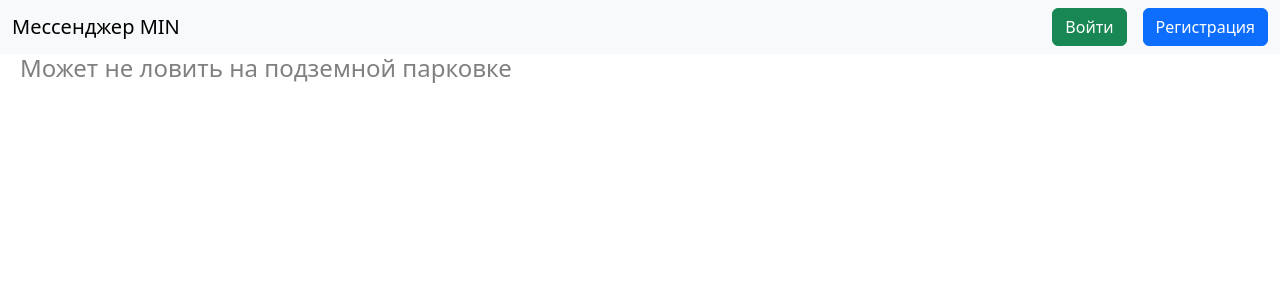
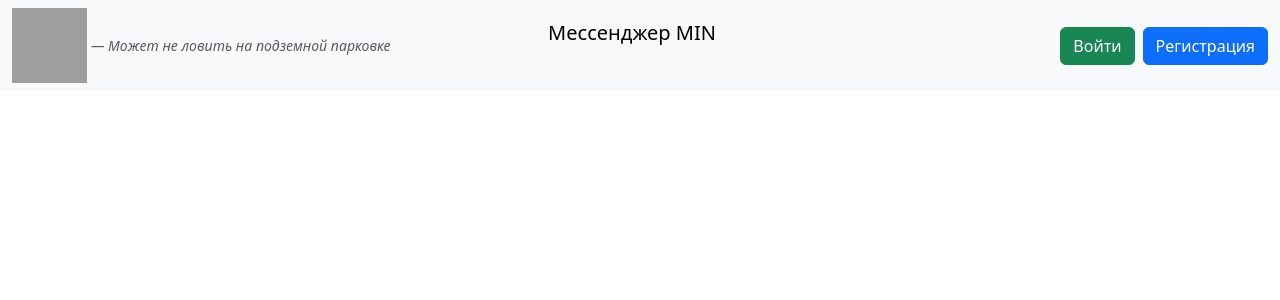
Before and after one commit to NikVinogradoff/messenger-min, a Flask app: page / in a window 1280 px wide. Shown: the top 300 px of the page. Run offline with Flask 3, Linux system fonts and the light colour scheme; grey boxes are pictures that could not be loaded.

Commit message:
Красивый base.html, иконка сайта и пару плейсхолдеров для профиля, основной страницы и чата

```diff
--- a/app.py
+++ b/app.py
@@ -52,6 +52,23 @@ def logout():
     return redirect("/")
 
 
+@app.route("/main_page")
+@login_required
+def main_page():
+    return render_template("main_page.html", title="Главная страница")
+
+@app.route("/chat")
+@login_required
+def chat():
+    return render_template("chat.html", title="Чат")
+
+@app.route("/profile")
+@login_required
+def profile():
+    session = db_session.create_session()
+    user = session.query(User).filter(User.id == current_user.id).first()
+    return render_template("profile.html", title="Профиль", current_user=user)
+
 if __name__ == "__main__":
     db_session.global_init("db/messenger_min.db")
     app.run("127.0.0.1", 8080)
--- a/config.py
+++ b/config.py
@@ -7,12 +7,11 @@ from data.users import User
 
 from forms.login_form import LoginForm
 from forms.register_form import RegisterForm
-from flask_login import LoginManager, login_user, login_required, logout_user
+from flask_login import LoginManager, login_user, login_required, logout_user, current_user
 
 from resources.users_resource import UsersResource, UsersListResource
 
 app = Flask(__name__)
-
 api = Api(app)
 api.add_resource(UsersResource, '/api/users/<int:user_id>')
 api.add_resource(UsersListResource, '/api/users/')
--- a/templates/base.html
+++ b/templates/base.html
@@ -7,34 +7,39 @@
     <link href="https://cdn.jsdelivr.net/npm/bootstrap@5.3.8/dist/css/bootstrap.min.css" rel="stylesheet"
           integrity="sha384-sRIl4kxILFvY47J16cr9ZwB07vP4J8+LH7qKQnuqkuIAvNWLzeN8tE5YBujZqJLB" crossorigin="anonymous">
     <link href="{{ url_for('static', filename='css/style.css') }}" rel="stylesheet">
+    <link rel="shortcut icon" href="{{ url_for('static', filename='img/min_logo.png') }}">
 </head>
 <body>
     <nav class="navbar navbar-expand-lg bg-body-tertiary">
-        <div class="container-fluid">
-            <h1 class="navbar-brand mb-0">Мессенджер MIN</h1>
-            <ul class="navbar-nav">
+        <div class="container-fluid d-flex align-items-center position-relative">
+            <div class="d-flex align-items-center">
                 {% if current_user.is_authenticated %}
-                <li class="nav-item">
-                    <a href="#" class="nav-link">{{ current_user.name }}</a>
-                </li>
-                <li class="nav-item">
-                    <a href="/logout" class="btn btn-danger ms-3">Выйти</a>
-                </li>
+                    <a href="/main_page" class="nav-link p-0 me-1">
+                        <img src="{{ url_for('static', filename='img/min_logo.png') }}" width="75" height="75" alt="Логотип MIN">
+                    </a>
                 {% else %}
-                <li class="nav-item">
-                    <a href="/login" class="btn btn-success me-3">Войти</a>
-                </li>
-                <li class="nav-item">
+                    <a href="/login" class="nav-link p-0 me-1">
+                        <img src="{{ url_for('static', filename='img/min_logo.png') }}" width="75" height="75" alt="Логотип MIN">
+                    </a>
+                {% endif %}
+                <small class="text-muted fst-italic d-none d-md-block">— Может не ловить на подземной парковке</small>
+            </div>
+            <div class="position-absolute start-50 translate-middle text-center">
+                <h1 class="navbar-brand mb-0 d-inline">Мессенджер MIN</h1>
+                {% if current_user.is_authenticated %}
+                    <a href="/profile" class="ms-2 text-muted text-decoration-none">| {{ current_user.name }}</a>
+                {% endif %}
+            </div>
+            <div class="d-flex justify-content-end flex-grow-1">
+                {% if current_user.is_authenticated %}
+                    <a href="/logout" class="btn btn-danger">Выйти</a>
+                {% else %}
+                    <a href="/login" class="btn btn-success me-2">Войти</a>
                     <a href="/register" class="btn btn-primary">Регистрация</a>
-                </li>
                 {% endif %}
-            </ul>
+            </div>
         </div>
     </nav>
-    <h4>Может не ловить на подземной парковке</h4>
     {% block content %}{% endblock %}
-    <script src="https://cdn.jsdelivr.net/npm/bootstrap@5.3.8/dist/js/bootstrap.bundle.min.js"
-            integrity="sha384-FKyoEForCGlyvwx9Hj09JcYn3nv7wiPVlz7YYwJrWVcXK/BmnVDxM+D2scQbITxI"
-            crossorigin="anonymous"></script>
 </body>
 </html>
--- /dev/null
+++ b/templates/chat.html
@@ -0,0 +1,5 @@
+{% extends "base.html" %}
+
+{% block content %}
+<h1>Чат</h1>
+{% endblock %}
--- /dev/null
+++ b/templates/main_page.html
@@ -0,0 +1,5 @@
+{% extends "base.html" %}
+
+{% block content %}
+<h1>Добро пожаловать в MIN</h1>
+{% endblock %}
```
Also changed, not shown: templates/profile.html (added, +7 -0 lines).
